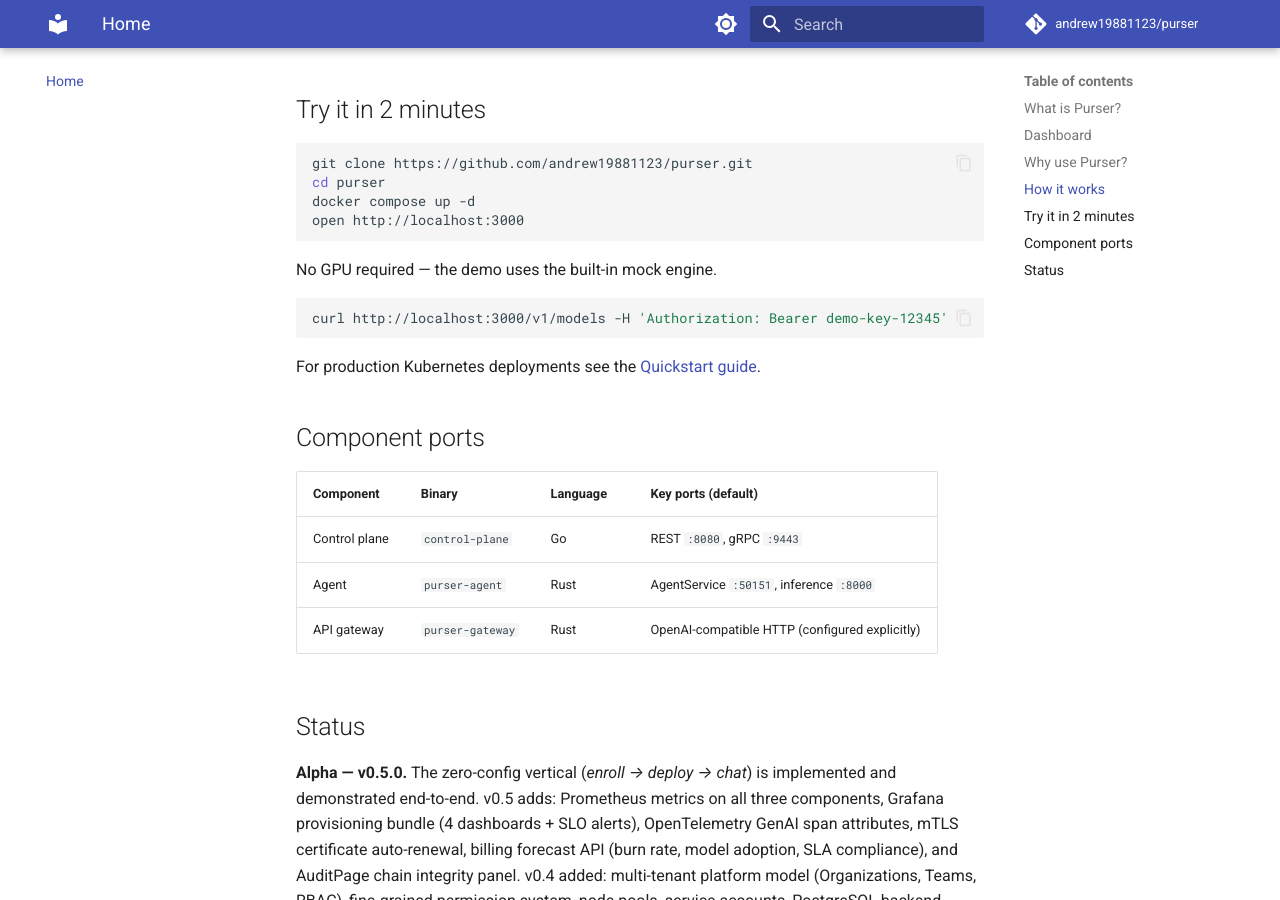
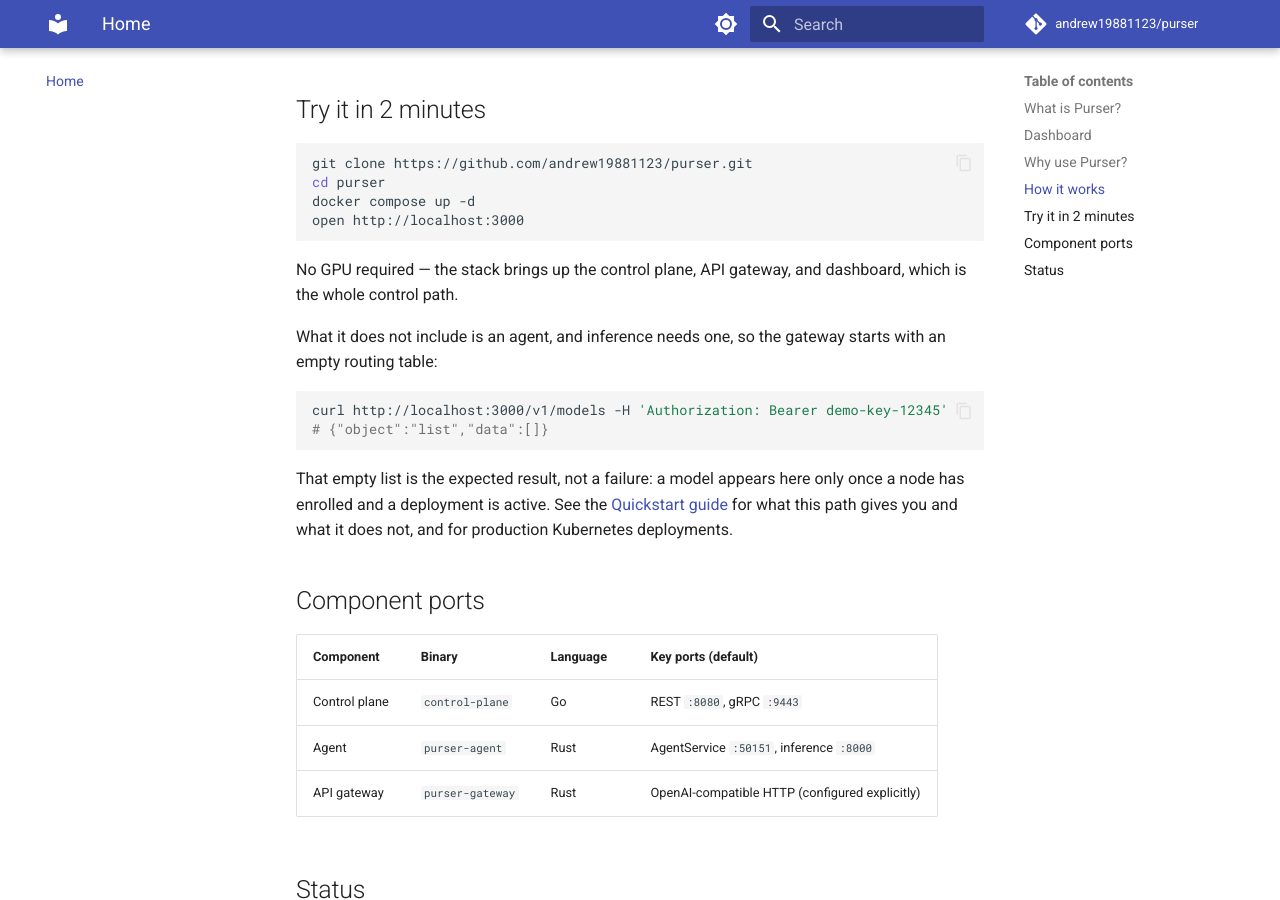
Before and after one commit to andrew19881123/purser, an MkDocs documentation site: the page built from website/docs/index.md, in a window 1280 px wide and 900 px high, scrolled down 3829 px. Built offline with MkDocs 1.6.1 and Material for MkDocs 9.7.7, drawn with Linux system fonts in a browser that asks for light colours; comment, search, counter and statistics services are not loaded.

Commit message:
docs: stop claiming the compose demo can serve inference (docs homepage)
The twin of the README.md:46 fix in 3d52bef, applied to the highest-traffic page
in the tree. `index.md:100` read:

    No GPU required — the demo uses the built-in mock engine.

There is no engine of any kind in the compose stack. The mock engine is compiled
into the AGENT (rust/crates/agent/src/mock_inference.rs, registered at
supervisor.rs:68), and compose ships no agent — its services are postgres,
control-plane, gateway, ui and proxy.

"No GPU required" is true and is kept. The mock-engine clause is replaced with
what the stack actually gives you (control plane, gateway, dashboard — the whole
control path), followed by the fact that no agent is included, the empty
`/v1/models` response shown inline so it cannot read as a failure, and a sentence
sending the reader to the quickstart.

Wording deliberately mirrors the README section so the two front doors read as one
treatment rather than two independent attempts. Held to homepage weight: no
architecture explanation, and the gRPC detail behind the empty list is left to the
README and the quickstart rather than repeated here.

Read the whole section rather than grepping it, per the table-cell instance found
elsewhere in the sweep. The `## Component ports` table and the request/deploy flow
paragraphs above it were checked and are accurate; note line 89 already documented
"agent joins over gRPC", two lines above the section that claimed the demo infers.
Remaining `engine` mentions on the page are general Engine Adapter architecture and
are true, so nothing else was changed.

Scope held to website/docs/index.md. No change to README.md, faq.md, guides/*,
architecture.md, install/kubernetes.md, multi-node-inference.md or quickstart.md.

mkdocs build --strict exits 0 with zero warnings. The quickstart link is
page-level with no anchor and was verified in the generated HTML
(href=getting-started/quickstart/) rather than inferred from the exit code.

Co-Authored-By: Claude <noreply@anthropic.com>
Signed-off-by: Andrea Veronesi <andrea.veronesi@unipol.it@macOS-JYP95J47TV.local>

````diff
--- a/website/docs/index.md
+++ b/website/docs/index.md
@@ -97,13 +97,21 @@ docker compose up -d
 open http://localhost:3000
 ```
 
-No GPU required — the demo uses the built-in mock engine.
+No GPU required — the stack brings up the control plane, API gateway, and
+dashboard, which is the whole control path.
+
+What it does not include is an agent, and inference needs one, so the gateway
+starts with an empty routing table:
 
 ```bash
 curl http://localhost:3000/v1/models -H 'Authorization: Bearer demo-key-12345'
+# {"object":"list","data":[]}
 ```
 
-For production Kubernetes deployments see the [Quickstart guide](getting-started/quickstart.md).
+That empty list is the expected result, not a failure: a model appears here only
+once a node has enrolled and a deployment is active. See the
+[Quickstart guide](getting-started/quickstart.md) for what this path gives you and
+what it does not, and for production Kubernetes deployments.
 
 ## Component ports
 
````
